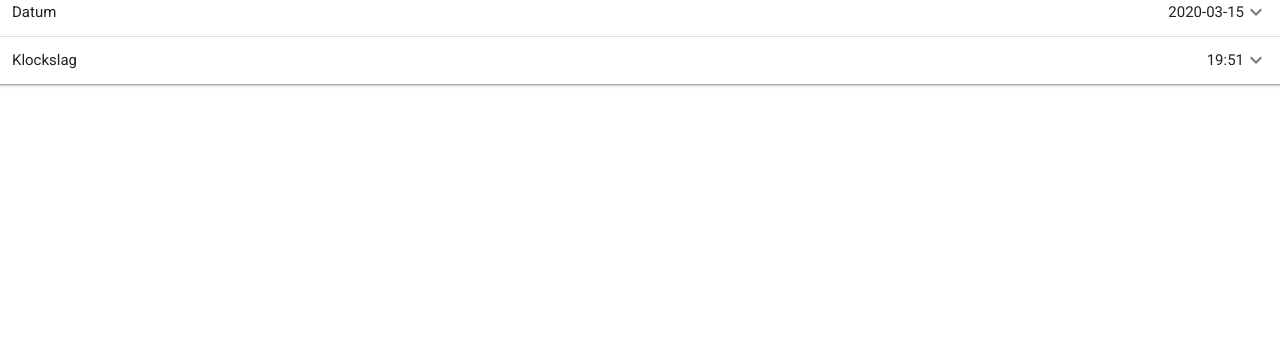
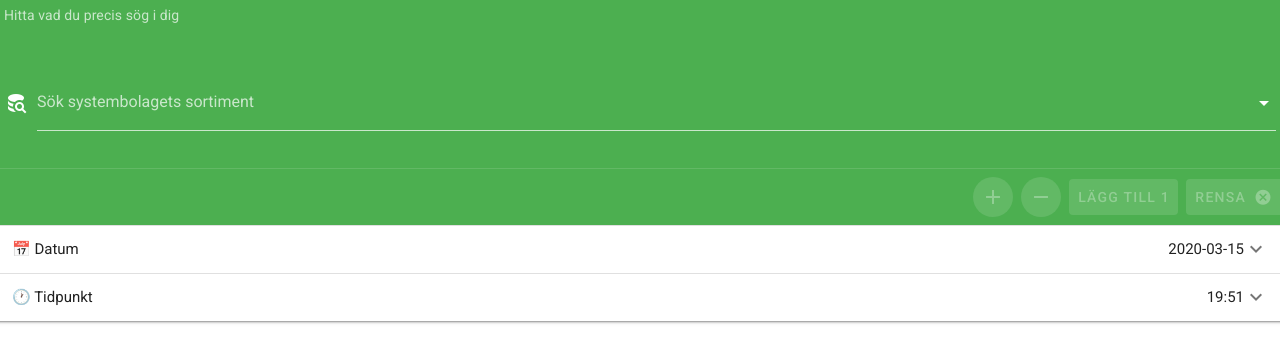
Before and after one commit to jeth318/capcal-client, a Vue app: page / in a window 1280 px wide. Shown: the top 362 px of the page. Built offline with nearby package versions, Linux system fonts and the light colour scheme.

Commit message:
Add accordion with time and date selection, also integrated towards custom api

```diff
--- a/package.json
+++ b/package.json
@@ -8,6 +8,7 @@
     "lint": "vue-cli-service lint"
   },
   "dependencies": {
+    "axios": "^0.19.2",
     "core-js": "^3.6.4",
     "vue": "^2.6.11",
     "vuetify": "^2.2.11"
--- a/src/App.vue
+++ b/src/App.vue
@@ -2,11 +2,12 @@
   <v-app>
     <v-content>
       <v-row justify="center">
-        <v-expansion-panels accordion>
+        <v-expansion-panels accordion multiple>
+          <beverage-search></beverage-search>
           <v-expansion-panel>
             <v-expansion-panel-header>
               <span class="accordion-header">
-                <div>Datum</div>
+                <div>📅 Datum</div>
                 <div>{{ datePicker }}</div>
               </span>
             </v-expansion-panel-header>
@@ -26,7 +27,7 @@
           <v-expansion-panel>
             <v-expansion-panel-header>
               <span class="accordion-header">
-                <div>Klockslag</div>
+                🕐 Tidpunkt
                 <div>{{ timePicker }}</div>
               </span>
             </v-expansion-panel-header>
@@ -48,9 +49,10 @@
 </template>
 
 <script>
+import BeverageSearch from "./components/BeverageSerach/BeverageSearch.vue";
 export default {
   name: "App",
-  components: {},
+  components: { BeverageSearch },
   data: () => ({
     timePicker: `${new Date().getHours()}:${new Date().getMinutes()}`,
     datePicker: new Date().toJSON().split("T")[0]
@@ -62,4 +64,7 @@ export default {
   display: flex;
   justify-content: space-between;
 }
+.row {
+  margin: 0;
+}
 </style>
--- /dev/null
+++ b/src/components/BeverageSerach/BeverageSearch.vue
@@ -0,0 +1,167 @@
+<template>
+  <v-card color="green lighten-0" width="100%" dark>
+    <v-card-text>
+      Hitta vad du precis sög i dig
+    </v-card-text>
+    <v-card-text>
+      <v-autocomplete
+        v-model="model"
+        scrollable
+        full-width
+        :items="items"
+        :loading="isLoading"
+        :search-input.sync="search"
+        color="white"
+        hide-no-data
+        hide-selected
+        item-text="Description"
+        item-value="API"
+        label="Sök systembolagets sortiment"
+        placeholder="Börja skriva för att söka"
+        prepend-icon="mdi-database-search"
+        return-object
+      ></v-autocomplete>
+    </v-card-text>
+    <v-divider></v-divider>
+    <v-expand-transition>
+      <v-list v-if="model" class="green lighten-1">
+        <v-list-item v-for="(field, i) in fields" :key="i">
+          <v-list-item-content>
+            <v-list-item-subtitle v-text="field.key"></v-list-item-subtitle>
+            <v-list-item-title v-text="field.value"></v-list-item-title>
+          </v-list-item-content>
+        </v-list-item>
+      </v-list>
+    </v-expand-transition>
+    <v-card-actions>
+      <v-spacer fluid></v-spacer>
+      <v-btn
+        class="counter-button"
+        :disabled="!model"
+        dark
+        fab
+        color="pink"
+        @click="increaseCount"
+        height="40px"
+        width="40px"
+      >
+        <v-icon>mdi-plus</v-icon>
+      </v-btn>
+      <v-btn
+        class="counter-button"
+        :disabled="!model || this.count === 0"
+        dark
+        fab
+        color="blue"
+        @click="decreaseCount"
+        height="40px"
+        width="40px"
+      >
+        <v-icon>mdi-minus</v-icon>
+      </v-btn>
+      <v-btn :disabled="!model" color="grey darken-3" @click="addBeverage">
+        Lägg till {{ count }}
+        <v-icon>mdi-add-circle</v-icon>
+      </v-btn>
+      <v-btn :disabled="!model" color="grey darken-3" @click="model = null">
+        Rensa
+        <v-icon right>mdi-close-circle</v-icon>
+      </v-btn>
+    </v-card-actions>
+  </v-card>
+</template>
+
+<script>
+import { performSearch } from "../../rest/systembolaget.resource.js";
+export default {
+  data: () => ({
+    descriptionLimit: 60,
+    entries: [],
+    isLoading: false,
+    model: null,
+    count: 1,
+    search: null
+  }),
+  methods: {
+    addBeverage() {
+      console.log(this.model);
+      this.model = null;
+    },
+    increaseCount() {
+      this.count = this.count + 1;
+    },
+    decreaseCount() {
+      this.count = this.count >= 1 ? this.count - 1 : 0;
+    }
+  },
+  computed: {
+    fields() {
+      if (!this.model) return [];
+      console.log(this.model);
+      const {
+        namn,
+        namn2,
+        prisinklmoms,
+        volymiml,
+        forpackning,
+        alkoholhalt
+      } = this.model;
+
+      const prettyModel = {
+        Dryck: namn + " " + namn2,
+        Alkoholhalt: alkoholhalt + " %",
+        Pris: prisinklmoms + ":-",
+        Volym: volymiml / 1000 + " l",
+        Förpackning: forpackning
+      };
+
+      return Object.keys(prettyModel)
+        .map(key => {
+          return {
+            key,
+            value: prettyModel[key]
+          };
+        })
+        .filter(entry => !!entry.value);
+    },
+    items() {
+      return this.entries.map(entry => {
+        let Description =
+          entry.namn.length > this.descriptionLimit
+            ? entry.namn.slice(0, this.descriptionLimit) + "..."
+            : entry.namn;
+
+        Description += ` ${entry.namn2} (${entry.forpackning.toLowerCase()}, ${
+          entry.alkoholhalt
+        }%, ${entry.volymiml / 1000} L)`;
+
+        return Object.assign({}, entry, { Description });
+      });
+    }
+  },
+
+  watch: {
+    async search(val) {
+      // Items have already been loaded
+      //if (this.items.length > 0) return;
+      if (!val) return;
+      // Items have already been requested
+      if (this.isLoading) return;
+
+      if (val.length < 3) return;
+
+      this.isLoading = true;
+      try {
+        const response = await performSearch(val);
+        console.log(response.data);
+        this.entries = response.data;
+        this.isLoading = false;
+      } catch (error) {
+        console.error("ERROR!:", error);
+      }
+    }
+  }
+};
+</script>
+
+<style></style>
--- /dev/null
+++ b/src/rest/systembolaget.resource.js
@@ -0,0 +1,14 @@
+import axios from "axios";
+
+export const performSearch = async data => {
+  const config = {
+    url: 'http://localhost:5555/products/custom',
+    method: "POST",
+    headers: {
+      "Content-Type": "application/json",
+      "Access-Control-Allow-Origin": "*"
+    },
+    data: JSON.stringify({ namn: data })
+  };
+  return await axios(config);
+};
```
Also changed, not shown: .eslintrc.js, 1 other file (tests, documents, lock files or other folders).
